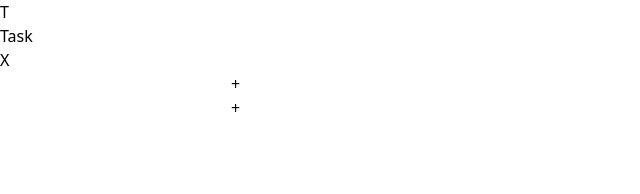
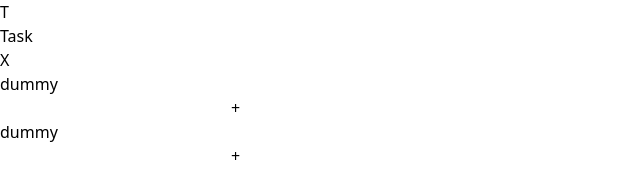
Before and after one commit to sagarkawad/taskies, a React (Vite) app: page / in a window 1280 px wide. Shown: the top 194 px of the page, without its empty margins (0-640 px from the left). Built offline with nearby package versions, Linux system fonts and the light colour scheme.

Commit message:
app refreshed

```diff
--- a/src/App.jsx
+++ b/src/App.jsx
@@ -8,35 +8,11 @@ function App() {
   //{project 1: ["task 1", "task 2", "task 3"],
   // project 2: ["task 10", "task 13", "task 20"]};
   const [projects, setProjects] = useState({});
-  const [project, setProject] = useState("");
-
-  function onClickHandler() {
-    setProjects((prevData) => {
-      return { ...prevData, [project]: [] };
-    });
-    setProject("");
-    console.log(projects);
-  }
-
-  function onChangeHandler(e) {
-    setProject(e.target.value);
-  }
-
-  function projectHandler(e) {
-    setProject(e.target.textContent);
-    console.log(project);
-  }
 
   return (
     <>
-      <ChatSidebar
-        onClick={onClickHandler}
-        onChange={onChangeHandler}
-        value={project}
-        projects={projects}
-        projectHandler={projectHandler}
-      />
-      <ChatBar project={project} />
+      <ChatSidebar />
+      <ChatBar />
     </>
   );
 }
--- a/src/components/ChatBar.jsx
+++ b/src/components/ChatBar.jsx
@@ -1,7 +1,7 @@
-export default function ChatBar({ project }) {
+export default function ChatBar() {
   return (
     <section className="flex flex-col justify-center items-center pt-36">
-      <h1 className="text-white font-bold mb-6">{project}</h1>
+      <h1 className="text-white font-bold mb-6">dummy</h1>
       <div>
         <input type="text" />
         <button className="border w-8">+</button>
--- a/src/components/ChatSidebar.jsx
+++ b/src/components/ChatSidebar.jsx
@@ -1,13 +1,7 @@
 // ChatSidebar.js
 import { useState } from "react";
 
-const ChatSidebar = ({
-  onChange,
-  onClick,
-  value,
-  projects,
-  projectHandler,
-}) => {
+const ChatSidebar = () => {
   const [flag, setFlag] = useState(true);
 
   function onClickHandler() {
@@ -32,30 +26,11 @@ const ChatSidebar = ({
           <button onClick={onClickHandler}>X</button>
         </div>
         <div className="p-4">
-          {Object.entries(projects).map((key, value) => {
-            return (
-              <h1
-                key={key}
-                onClick={(e) => {
-                  projectHandler(e);
-                  onClickHandler();
-                }}
-              >
-                {key}
-              </h1>
-            );
-          })}
+          <h1>dummy</h1>
         </div>
         <div className="flex fixed bottom-0">
-          <input
-            type="text"
-            className="text-black"
-            onChange={onChange}
-            value={value}
-          />
-          <button className="border w-8" onClick={onClick}>
-            +
-          </button>
+          <input type="text" className="text-black" />
+          <button className="border w-8">+</button>
         </div>
       </div>
     </>
```
Also changed, not shown: 3 other files (tests, documents, lock files or other folders).
